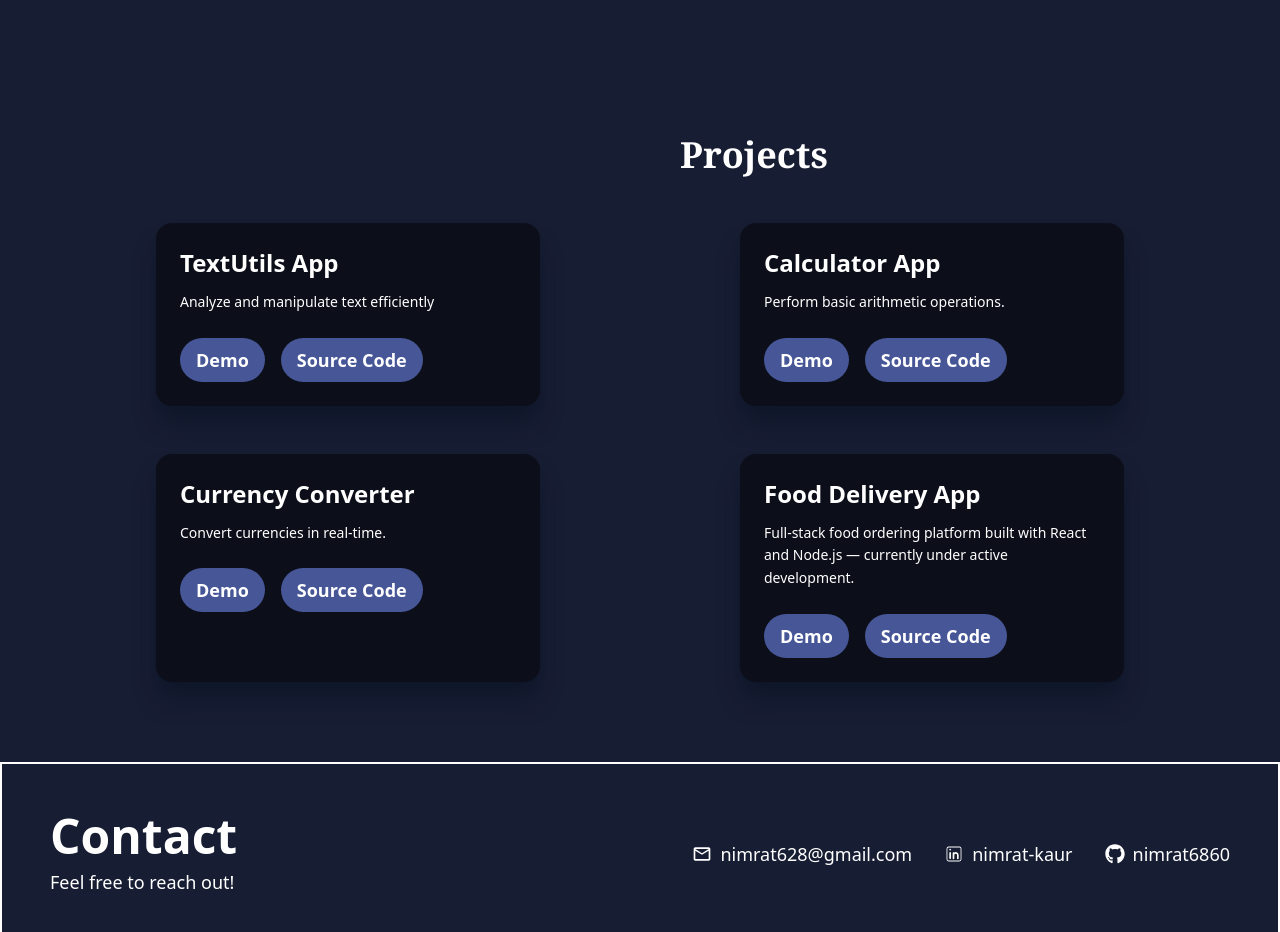
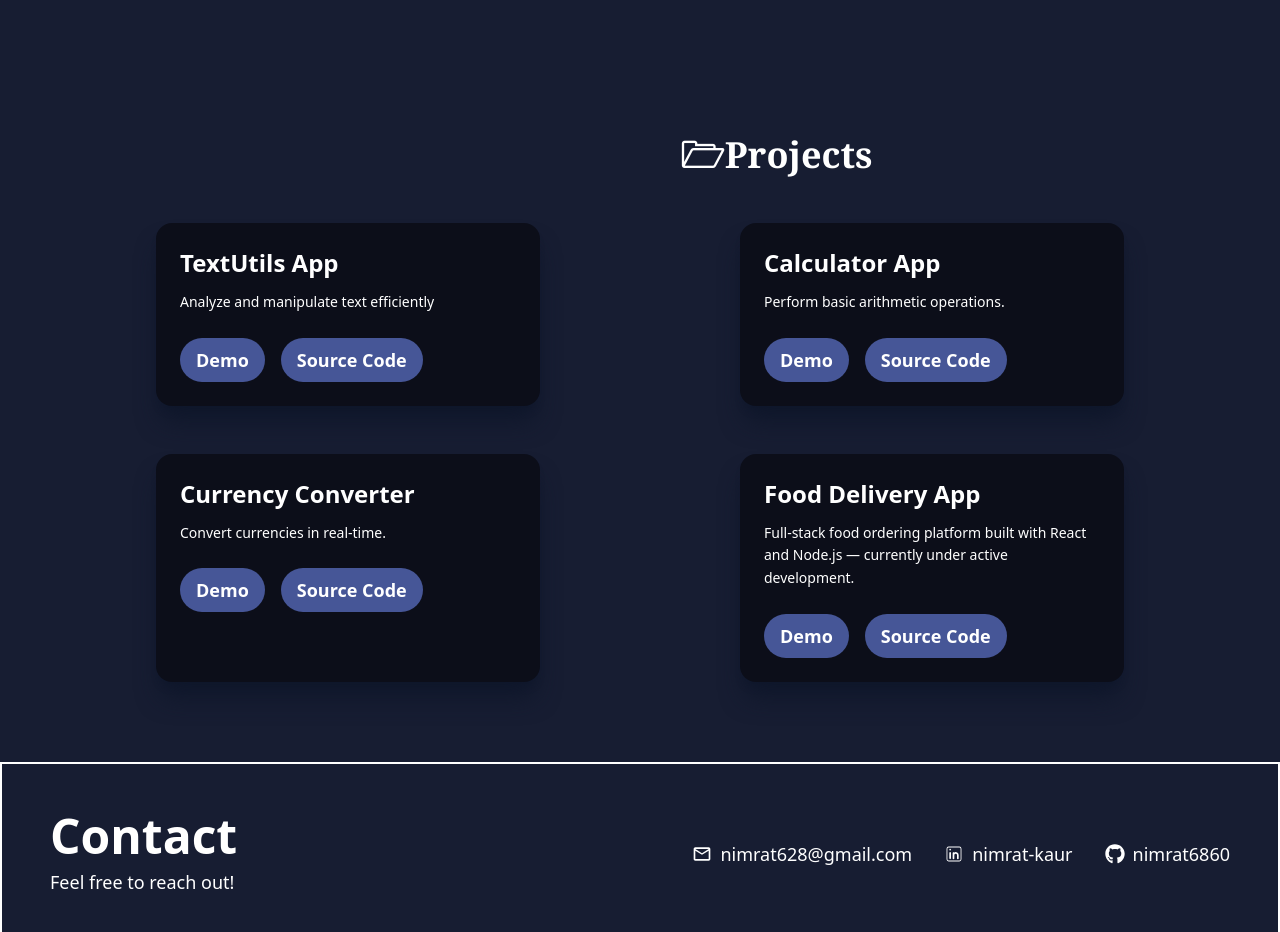
Before and after one commit to nimrat6860/portfolio, a React (Vite) app: page / in a window 1280 px wide. Shown: the part 2600-3532 px from the top of the page. Built offline with nearby package versions, Linux system fonts and the light colour scheme; the HTML template or start-up script is replaced by a standard one.

Commit message:
Update Projects.jsx

```diff
--- a/src/components/Projects/Projects.jsx
+++ b/src/components/Projects/Projects.jsx
@@ -27,7 +27,7 @@ export default function Projects() {
   return (
     <div id="Projects" className="px-6 md:px-20 py-20 bg-blue-950-50 bg-opacity-30 rounded-lg">
   <h1 className="text-3xl font-serif lg:pl-150 md:text-4xl text-white font-bold mb-12 text-center md:text-left">
-    Projects
+    🗁Projects
   </h1>
 
       <div className="grid grid-cols-1 sm:grid-cols-2 gap-10 md:gap-12 justify-items-center">
```
